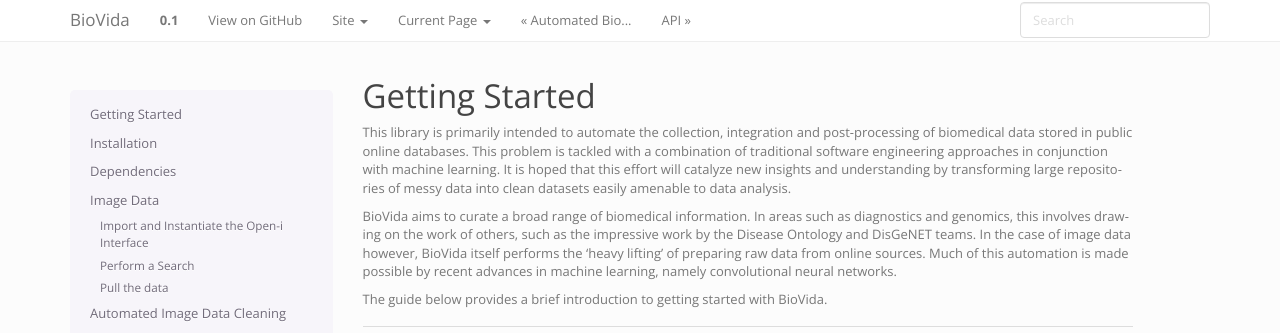
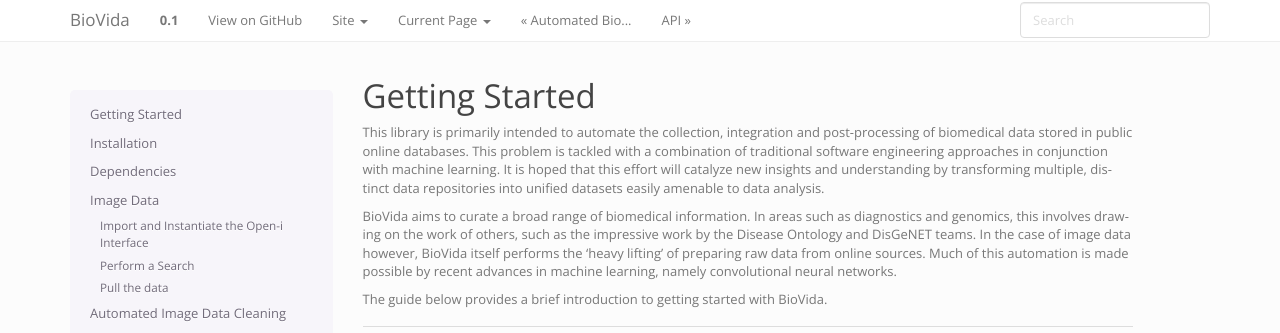
Before and after one commit to TariqAHassan/BioVida, a Sphinx documentation site: the page built from docs/GettingStarted.rst, in a window 1280 px wide and 900 px high. Shown: the top 333 px of the window. Built offline with Sphinx 7.4.7, drawn with Linux system fonts in a browser that asks for light colours.

Commit message:
Update Docs

```diff
--- a/docs/GettingStarted.rst
+++ b/docs/GettingStarted.rst
@@ -4,7 +4,7 @@
 This library is primarily intended to automate the collection, integration and post-processing of biomedical data stored
 in public online databases. This problem is tackled with a combination of traditional software engineering approaches
 in conjunction with machine learning. It is hoped that this effort will catalyze new insights and understanding by
-transforming large repositories of messy data into clean datasets easily amenable to data analysis.
+transforming multiple, distinct data repositories into unified datasets easily amenable to data analysis.
 
 BioVida aims to curate a broad range of biomedical information. In areas such as diagnostics and genomics, this
 involves drawing on the work of others, such as the impressive work by the Disease Ontology and DisGeNET teams.
```
